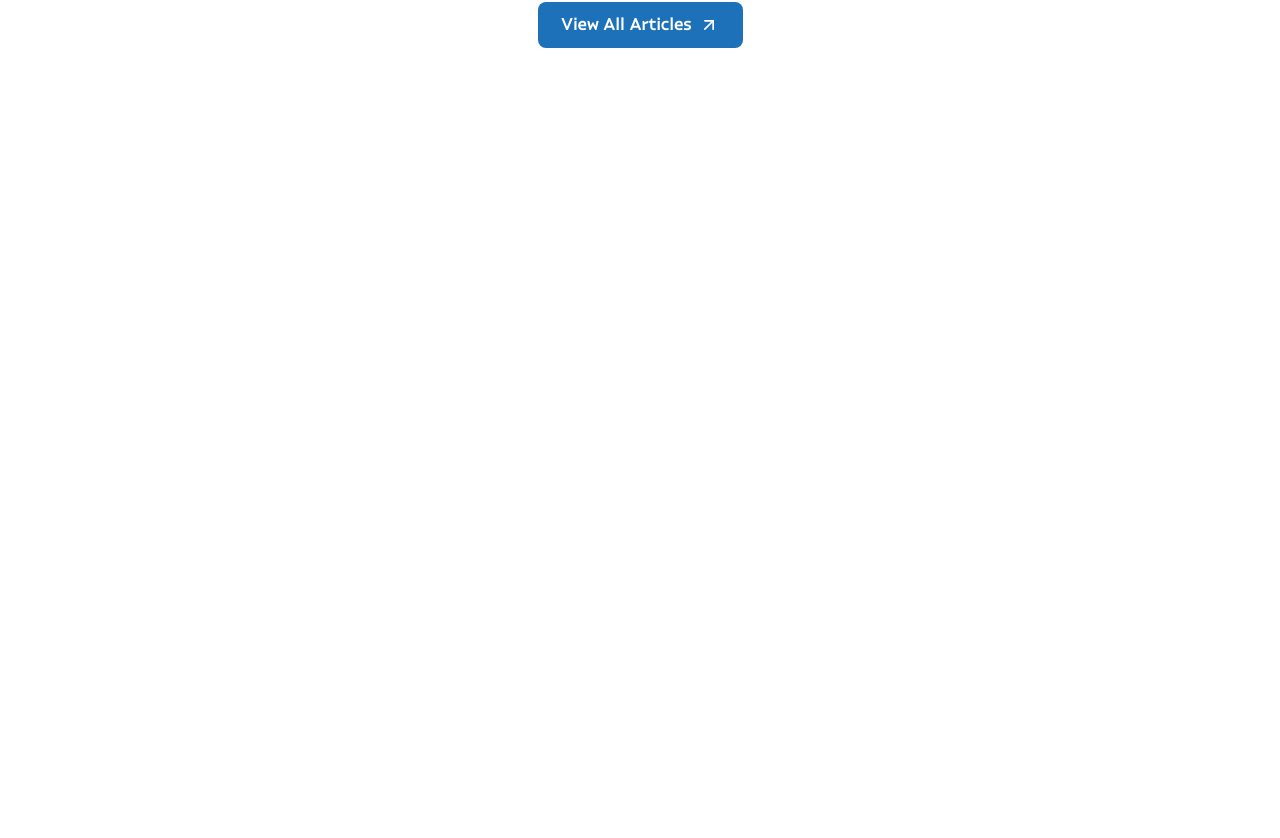
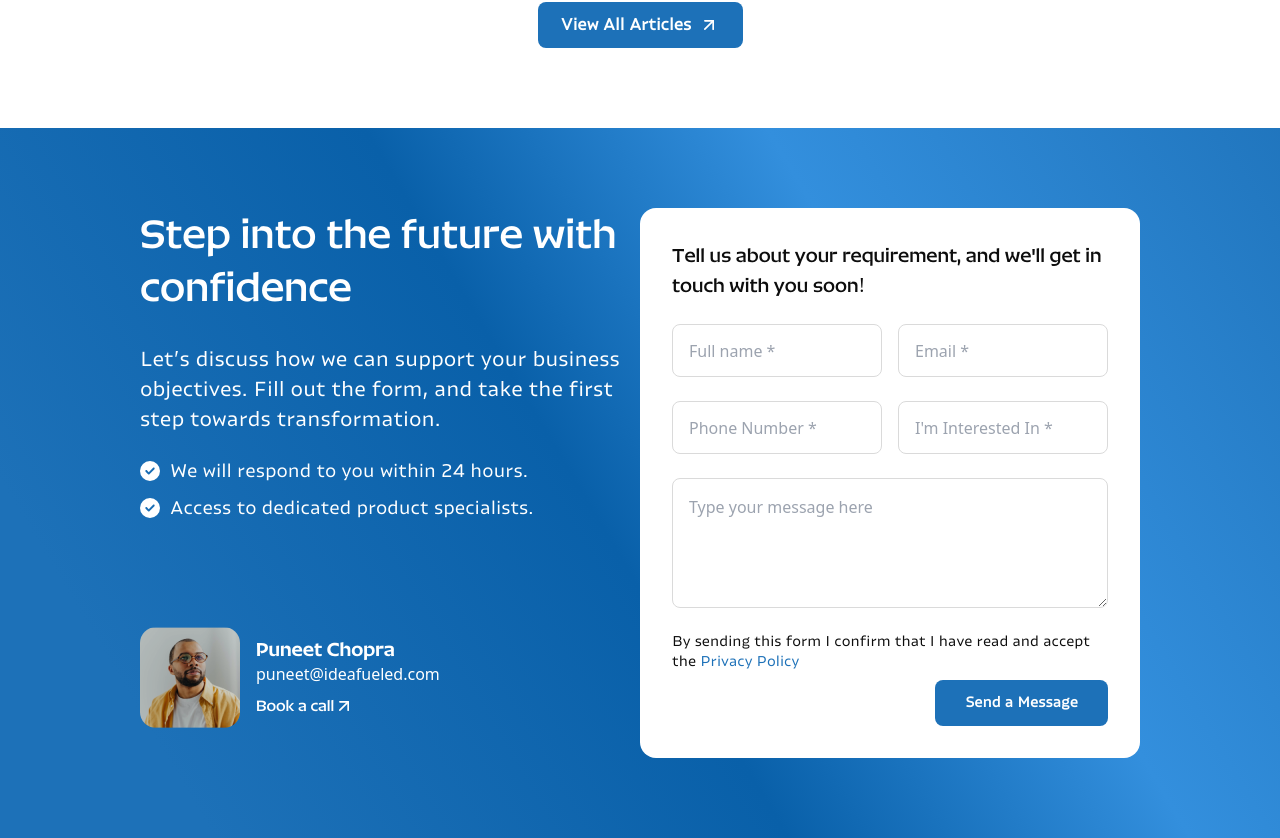
Before and after one commit to Abhishek-Ideafueled/idea-fueled-site, a React (Vite) app: page / in a window 1280 px wide. Shown: the part 7994-8832 px from the top of the page. Before the commit the page ends 8122 px from the top, so only its background shows below. Built offline with nearby package versions, Linux system fonts and the light colour scheme.

Commit message:
completed contact form

```diff
--- a/src/App.jsx
+++ b/src/App.jsx
@@ -2,6 +2,7 @@
 import './App.css'
 import AboutUs from './components/AboutUs'
 import BlogSection from './components/BlogSection'
+import ContactForm from './components/ContactForm'
 import FirstSection from './components/FirstSection'
 import Header from './components/Header'
 import Partners from './components/Partners'
@@ -23,6 +24,7 @@ function App() {
      <Partners/>
      <Testimonials/>
      <BlogSection/>
+     <ContactForm/>
     </>
   )
 }
--- /dev/null
+++ b/src/components/ContactForm.jsx
@@ -0,0 +1,104 @@
+import { FaCircleCheck } from "react-icons/fa6";
+import { FiArrowUpRight } from "react-icons/fi";
+
+const ContactForm = () => {
+  return (
+    <div className="w-full bg-contactform-bg">
+      <div className="main-container mx-auto py-10 lg:py-20">
+        <div className="grid grid-cols-1 md:grid-cols-2 ">
+
+
+          <div className="flex flex-col max-w-[492px]">
+            <div className="heading-h2 text-white mb-8">
+              Step into the future with confidence
+            </div>
+            <div className="flex flex-col gap-6">
+              <p className="sub-heading2 text-white">
+                Let’s discuss how we can support your business objectives. Fill
+                out the form, and take the first step towards transformation.
+              </p>
+              <ul className="flex flex-col gap-[10px]">
+                <li className="flex gap-[10px] font-konsoleRegular text-white text-lg leading-[27px]">
+                  <span className="w-[20px] h-[20px]">
+                    <FaCircleCheck className="mt-[2px] " size={20} />
+                  </span>
+                  We will respond to you within 24 hours.
+                </li>
+                <li className="flex gap-[10px] font-konsoleRegular text-white text-lg leading-[27px]">
+                  <span className="w-[20px] h-[20px]">
+                    <FaCircleCheck className="mt-[2px] " size={20} />
+                  </span>
+                  Access to dedicated product specialists.
+                </li>
+              </ul>
+              <div className="flex gap-4 mt-20">
+                <div>
+                  <img src="/form-img.png" alt="image for form"  className="rounded-2xl"/>
+                </div>
+
+                <div className="flex flex-col gap-2 text-white justify-center m">
+                  <span>
+                    <h4 className="font-narwaBold font-bold  text-xl leading-[25px]">
+                      Puneet Chopra
+                    </h4>
+                    <p className="font-konsole font-base">
+                      puneet@ideafueled.com
+                    </p>
+                  </span>
+                  <p className="flex items-center gag-2 font-narwaSemiBold font-semibold">
+                    Book a call <FiArrowUpRight size={20} />
+                  </p>
+                </div>
+              </div>
+            </div>
+          </div>
+
+          <div className="p-8 bg-white text-[#0D0D0D] rounded-2xl">
+            <form action="" className="flex flex-col gap-6">
+                <h3 className="font-narwaSemiBold text-xl leading-[30px]">Tell us about your requirement,
+                and we'll get in touch with you soon!</h3>
+                <div className="flex gap-4 h-[53px]">
+                <input
+                type="text"
+                className="w-1/2 border-[1.5px] border-[#DADADA] p-4 rounded-lg"
+                placeholder="Full name *"
+                />
+                <input
+                type="email"
+                className="w-1/2 border-[1.5px] border-[#DADADA] p-4 rounded-lg"
+                placeholder="Email *"
+                />
+                </div>
+                <div className="flex gap-4 h-[53px]">
+                <input
+                type="text"
+                className="w-1/2 border-[1.5px] border-[#DADADA] p-4 rounded-lg"
+                placeholder="Phone Number *"
+                />
+                <input
+                type="email"
+                className="w-1/2 border-[1.5px] border-[#DADADA] p-4 rounded-lg"
+                placeholder="I'm Interested In *"
+                />
+                </div>
+                <textarea name="" id="" rows={4}
+                placeholder="Type your message here"
+                className="border-[1.5px] border-[#DADADA] rounded-lg p-4"
+                >
+
+                </textarea>
+                <div className="flex flex-col gap-2 items-end">
+                <p className="font-konsoleRegular text-sm">By sending this form I confirm that I have read and accept the <span className="text-custom-blue">Privacy Policy</span></p>
+                <button className="card-btn">
+                Send a Message
+                </button>
+                </div>
+            </form>
+          </div>
+        </div>
+      </div>
+    </div>
+  );
+};
+
+export default ContactForm;
--- a/tailwind.config.js
+++ b/tailwind.config.js
@@ -37,7 +37,7 @@ export default {
           'pricing-cardbg':"linear-gradient(93.67deg, #2B2B2B -3.37%, #171B18 108.14%)",
           'pricing-border':"linear-gradient(90deg, #373737 0%, #787878 47%, #1B1E1C 100%)",
           'pricing-hover':"linear-gradient(93.67deg, #113655 -3.37%, #0A2A46 108.14%)",
-
+          'contactform-bg':'linear-gradient(59.15deg, #1D71B8 12.54%, #0960A9 46.27%, #338FDD 69.86%, #1D71B8 105.77%)',
 
       },
       boxShadow:{
```
Also changed, not shown: public/form-img.jpg (added), public/form-img.png (added).
